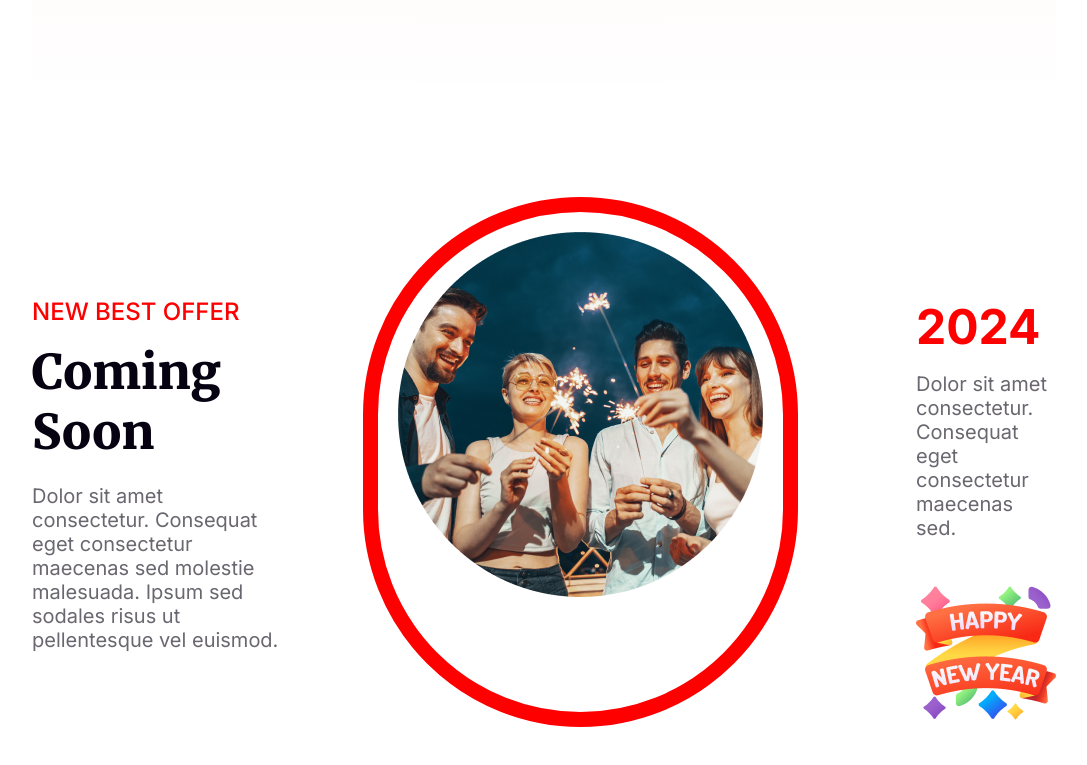
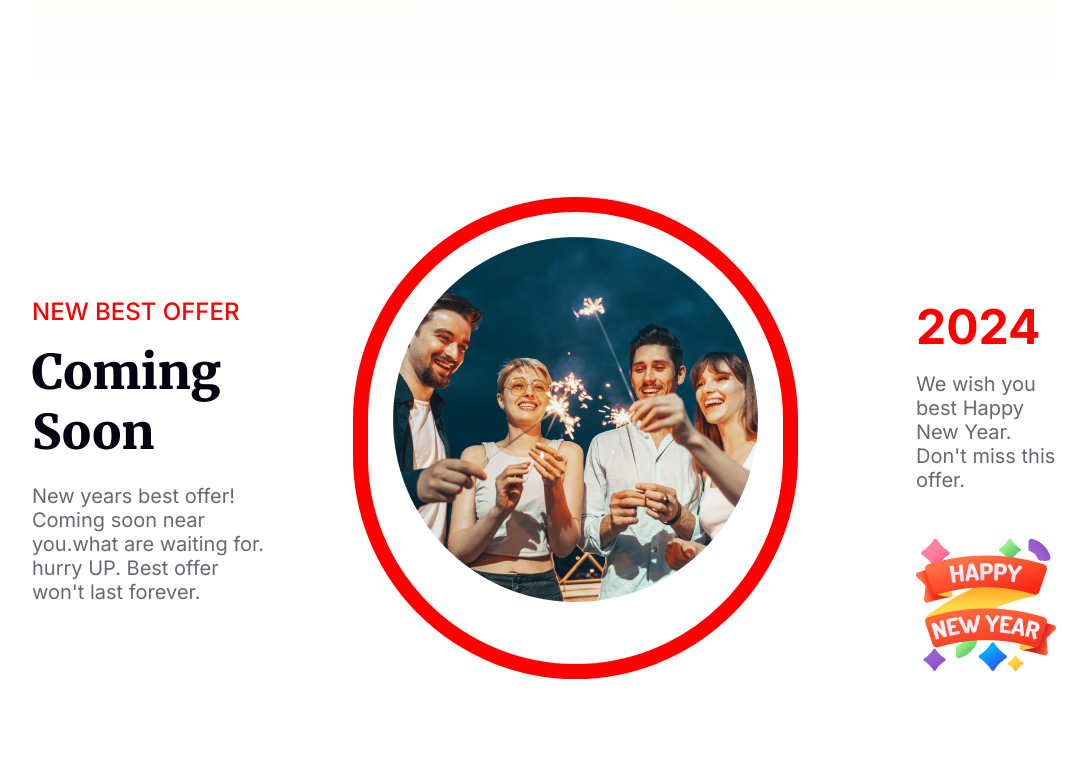
Before and after one commit to monircom/assignment01-new-year-new-mission, a plain HTML site: page index.html in a window 1280 px wide. Shown: the part 2873-3638 px from the top of the page, without its empty margins (96-1183 px from the left). After the commit the page ends 3602 px from the top, so only its background shows below. Drawn offline with Linux system fonts and the light colour scheme.

Commit message:
Coming Soon Section Added ,fixed

```diff
--- a/index.html
+++ b/index.html
@@ -72,8 +72,7 @@
                 <div class="comingsoon-left-text">
                     <h3>NEW BEST OFFER</h3>
                     <h1>Coming Soon</h1>
-                    <p>Dolor sit amet consectetur. Consequat eget consectetur maecenas sed molestie malesuada. Ipsum sed
-                        sodales risus ut pellentesque vel euismod. </p>
+                    <p>New years best offer! Coming soon near you.what are waiting for. hurry UP. Best offer won't last forever. </p>
                 </div>
                 <div class="comingsoon-middle">
                     <div class="comingsoon-middle-img">
@@ -82,7 +81,7 @@
                 </div>
                 <div class="comingsoon-right-text">
                     <h1>2024</h1>
-                    <p>Dolor sit amet consectetur. Consequat eget consectetur maecenas sed.</p>
+                    <p>We wish you best Happy New Year. Don't miss this offer.</p>
                     <div class="comingsoon-right-text-img">
                         <img src="images/Group 96.png" alt="">
                     </div>
--- a/styles/style.css
+++ b/styles/style.css
@@ -257,12 +257,12 @@ button:hover {
     width: 364.844px;
     height: 364.844px;
     flex-shrink: 0;
-    padding: 20px;
+    padding: 25px;
 
 }
 
 .comingsoon-right-text{
-    max-width: 400px;
+    max-width: 350px;
     text-align: left;
     margin: 0 auto;
     padding-top: 100px;
```
